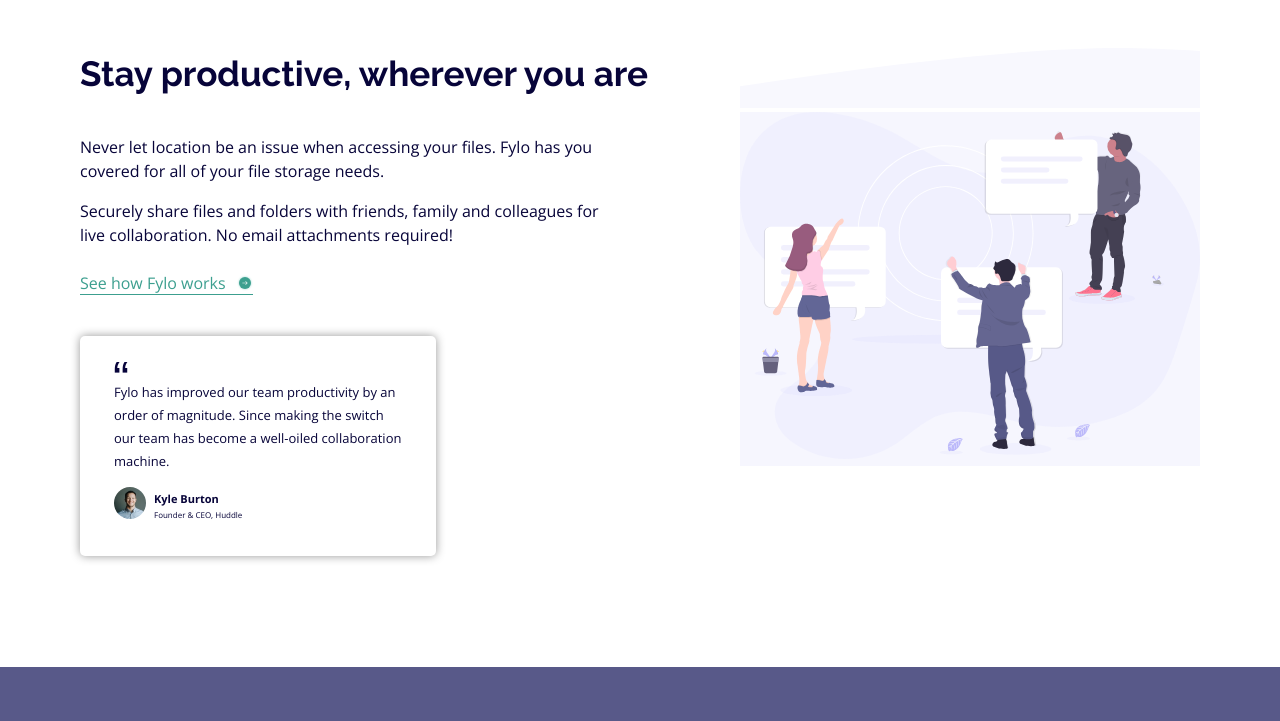
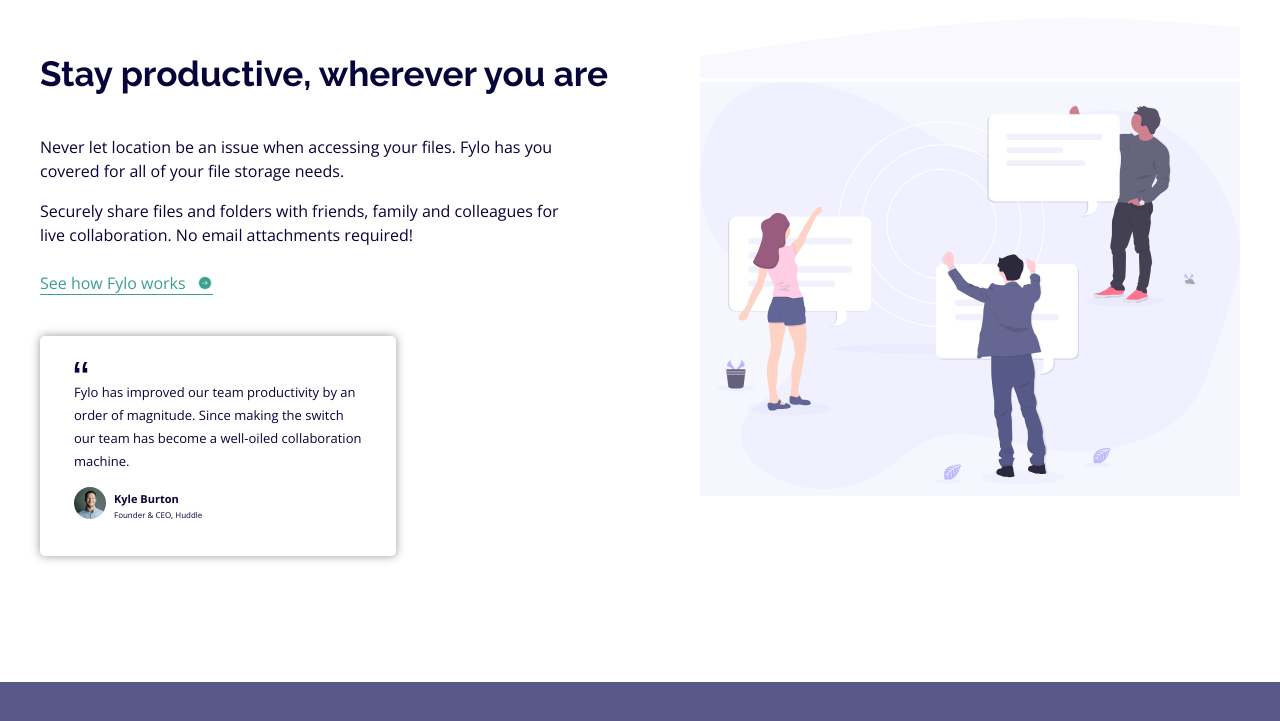
Before and after one commit to MarkoDjuric/Fylo-Landing-Page, a plain HTML site: page index.html in a window 1280 px wide. Shown: the part 699-1420 px from the top of the page. Drawn offline with nearby package versions, Linux system fonts and the light colour scheme; files that its build step writes are made by us from their sources.

Commit message:
Update _productive.scss

```diff
--- a/scss/_productive.scss
+++ b/scss/_productive.scss
@@ -2,7 +2,7 @@
 
 
     .flex {
-        max-width: 1340px;
+        max-width: 1360px;
         display: flex;
         flex-direction: column;
         padding-right: 27px;
@@ -10,7 +10,7 @@
         align-items: center;
         text-align: center;
         color:$footerBg;
-        margin-bottom:111px;
+        margin-bottom:81px;
 
         @include breakpoint(medium) {
             padding-right: 52px;
@@ -21,13 +21,13 @@
 
         @include breakpoint(large) {
             flex-direction: row;
-            justify-content: space-between;
 
+            align-items: center;
             text-align: left;
             padding-top: 70px;
-            padding-left: 80px;
-            padding-right: 80px;
-            margin-bottom:111px;
+            padding-left: 40px;
+            padding-right: 40px;
+            margin-bottom:126px;
             gap: 15rem;
         }
     }
```
